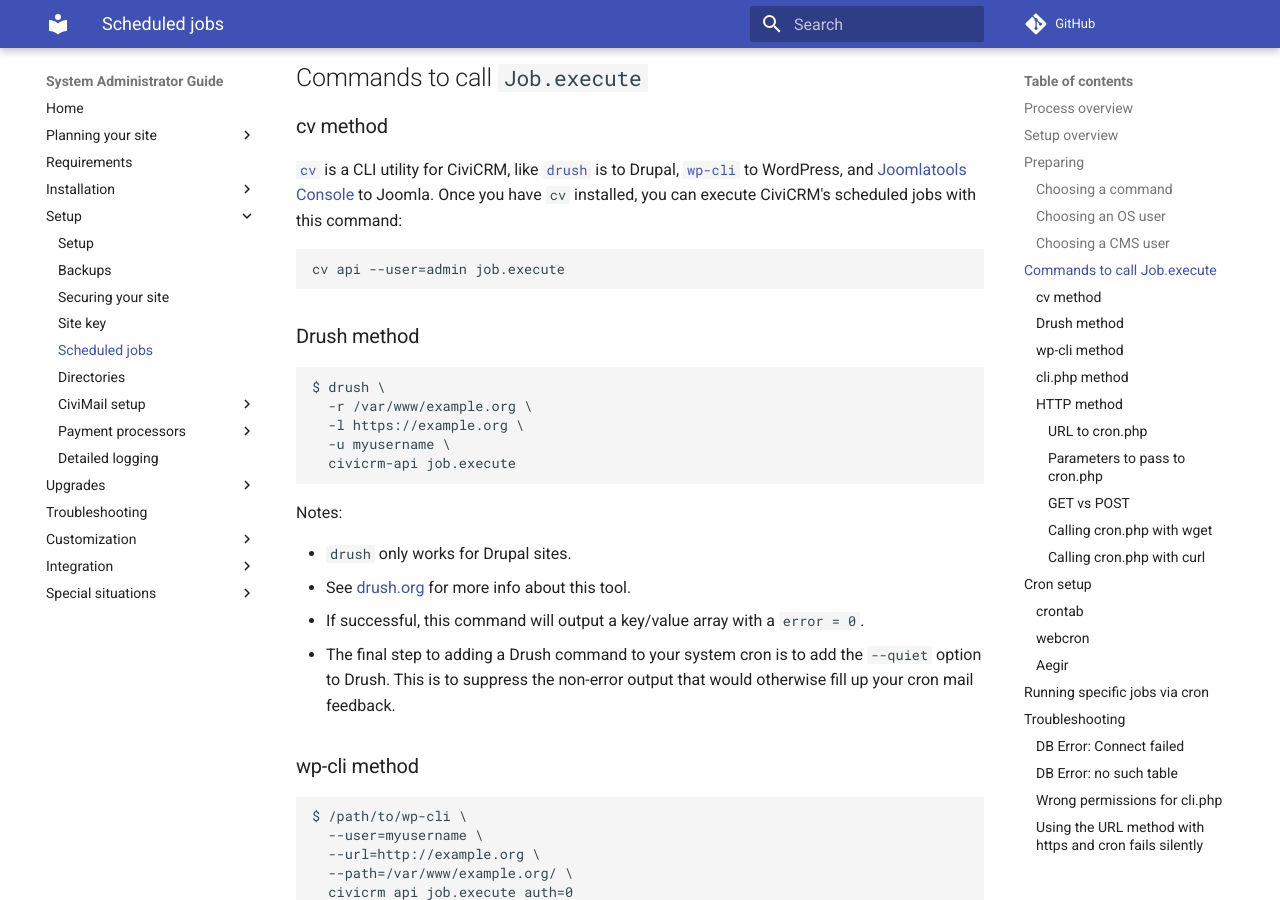
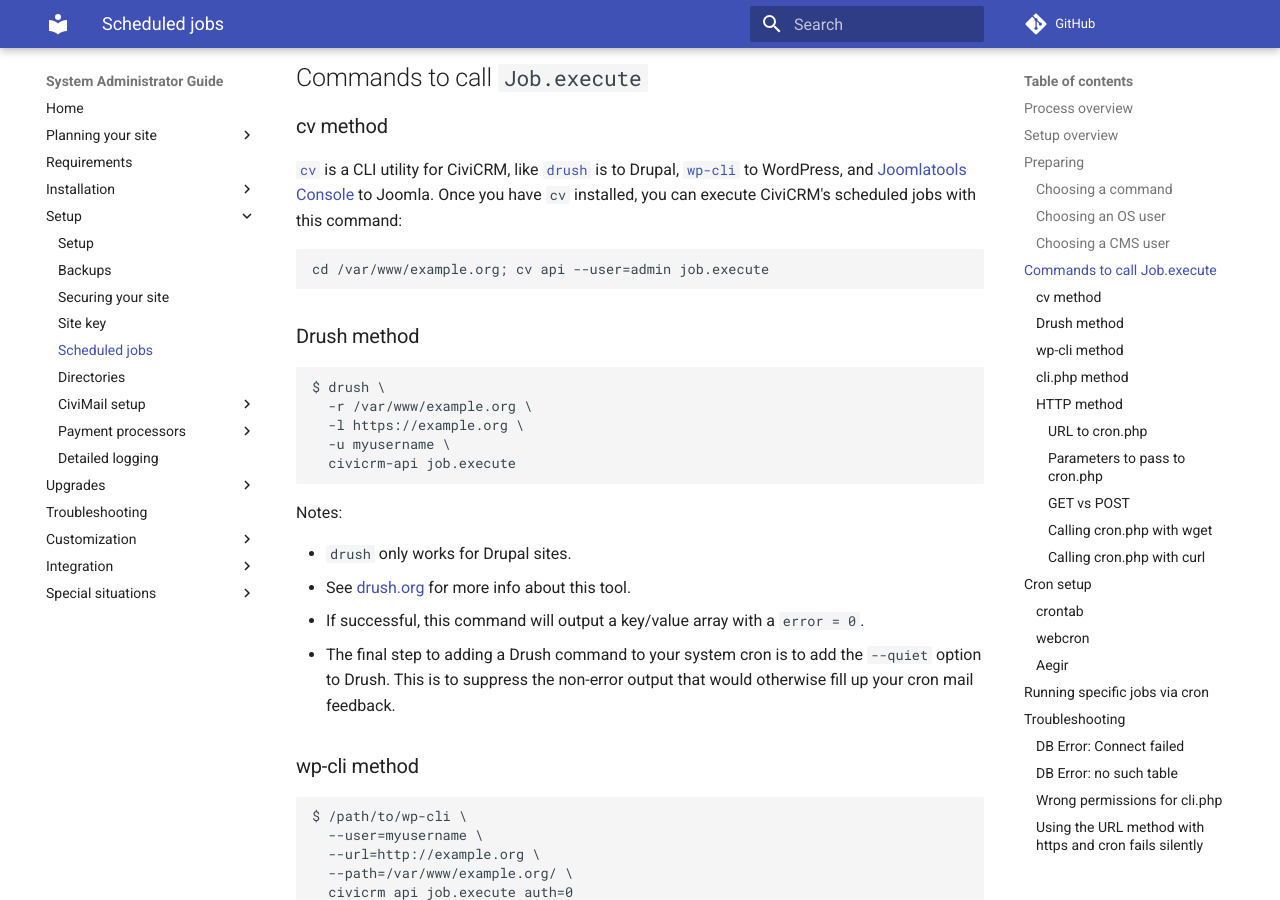
Before and after one commit to civicrm/civicrm-sysadmin-guide, an MkDocs documentation site: the page built from docs/setup/jobs.md, in a window 1280 px wide and 900 px high, scrolled down 2183 px. Built offline with MkDocs 1.6.1 and Material for MkDocs 9.7.7, drawn with Linux system fonts in a browser that asks for light colours; comment, search, counter and statistics services are not loaded; old or Windows-style settings are respelled for this version of MkDocs.

Commit message:
In cron cv instructions, add command change working directory to site root

````diff
--- a/docs/setup/jobs.md
+++ b/docs/setup/jobs.md
@@ -69,7 +69,7 @@ Some of these methods require a valid username and password (for a CMS user who
 [`cv`](https://github.com/civicrm/cv) is a CLI utility for CiviCRM, like [`drush`](http://www.drush.org/en/master/) is to Drupal, [`wp-cli`](http://wp-cli.org/) to WordPress, and [Joomlatools Console](https://www.joomlatools.com/developer/tools/console/) to Joomla. Once you have `cv` installed, you can execute CiviCRM's scheduled jobs with this command:
 
 ```
-cv api --user=admin job.execute
+cd /var/www/example.org; cv api --user=admin job.execute
 ```
 
 ### Drush method {:#drush}
````
